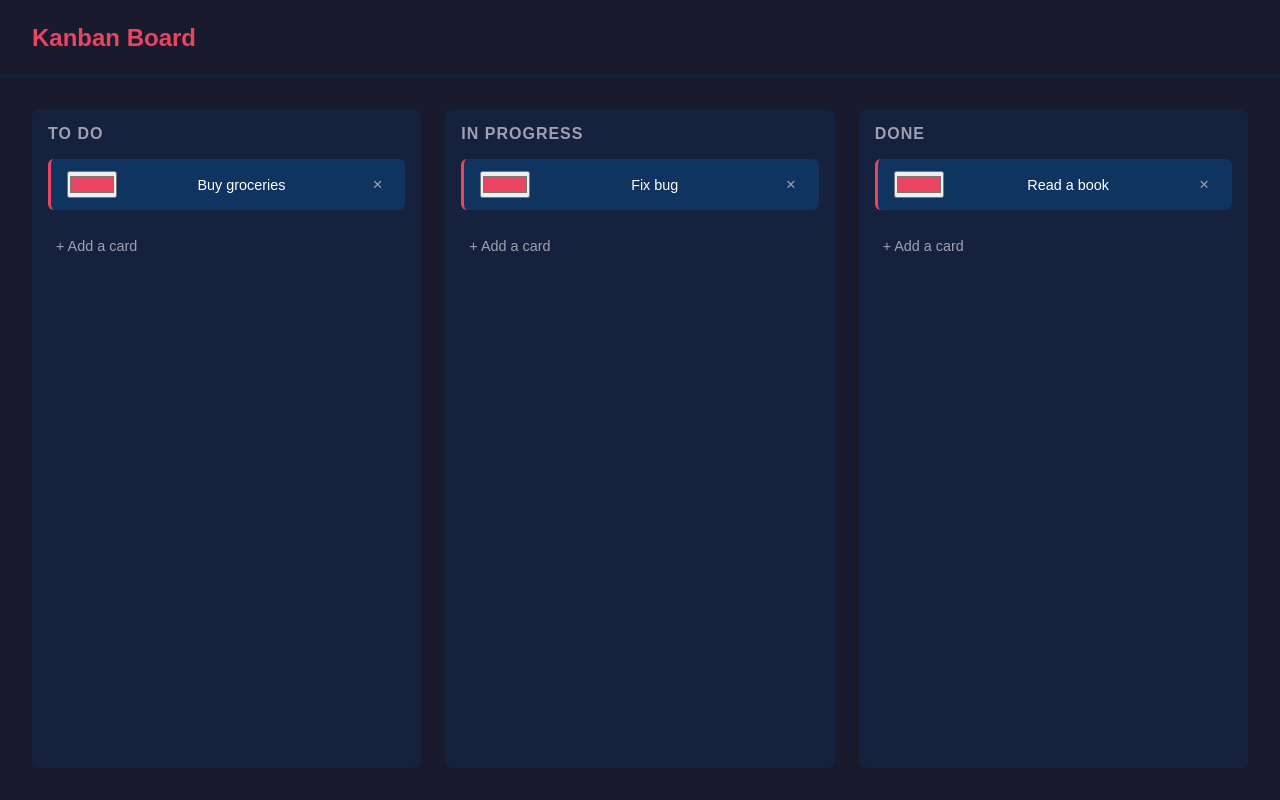
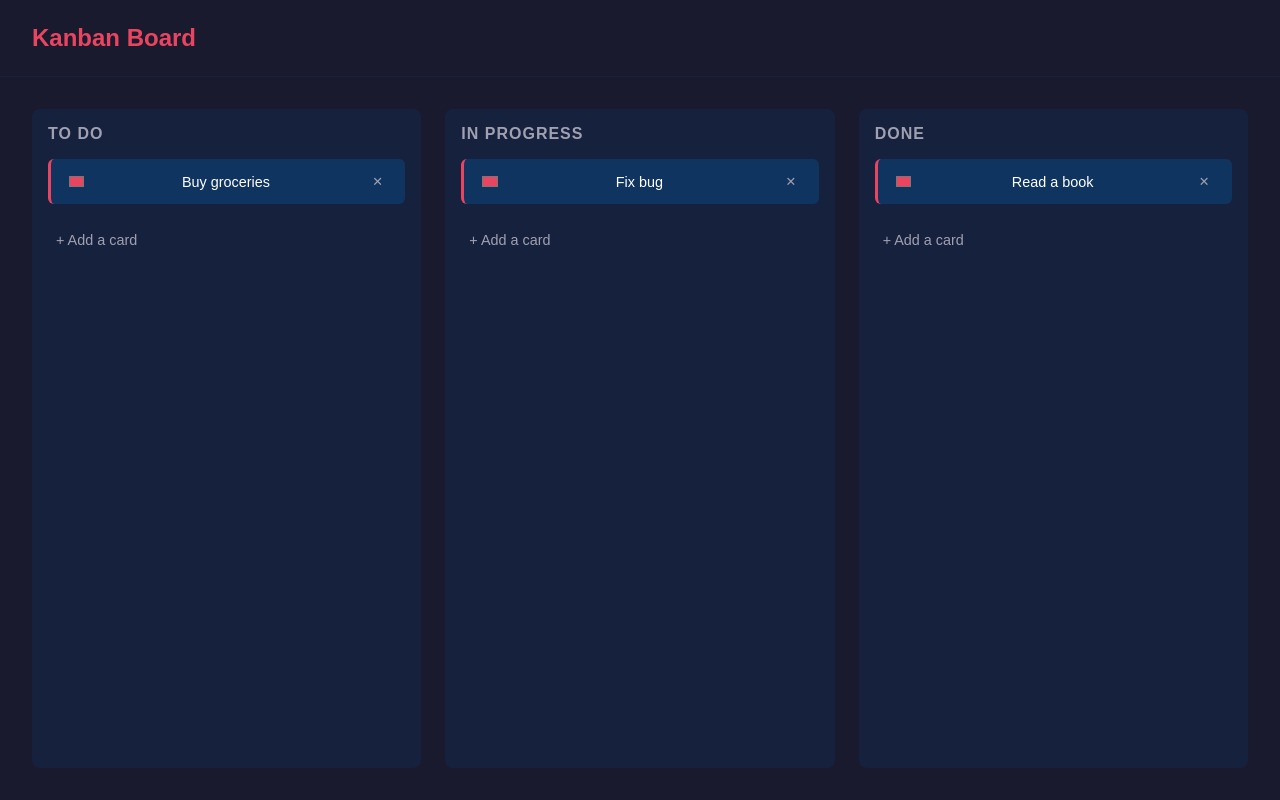
Before and after one commit to yegost/kanban-board, a React (Vite) app: page / in a window 1280 px wide. Built offline with nearby package versions, Linux system fonts and the light colour scheme.

Commit message:
add styles to color picker

```diff
--- a/src/index.css
+++ b/src/index.css
@@ -152,3 +152,24 @@ body {
 .btn-delete:hover {
   color: #e94560;
 }
+
+.color-picker {
+  width: 2rem;
+  height: 2rem;
+  border: none;
+  border-radius: 4px;
+  cursor: pointer;
+  padding: 0;
+  background: none;
+}
+
+.card-color-picker {
+  width: 1.2rem;
+  height: 1.2rem;
+  border: none;
+  border-radius: 50%;
+  cursor: pointer;
+  padding: 0;
+  background: none;
+  flex-shrink: 0;
+}
```
